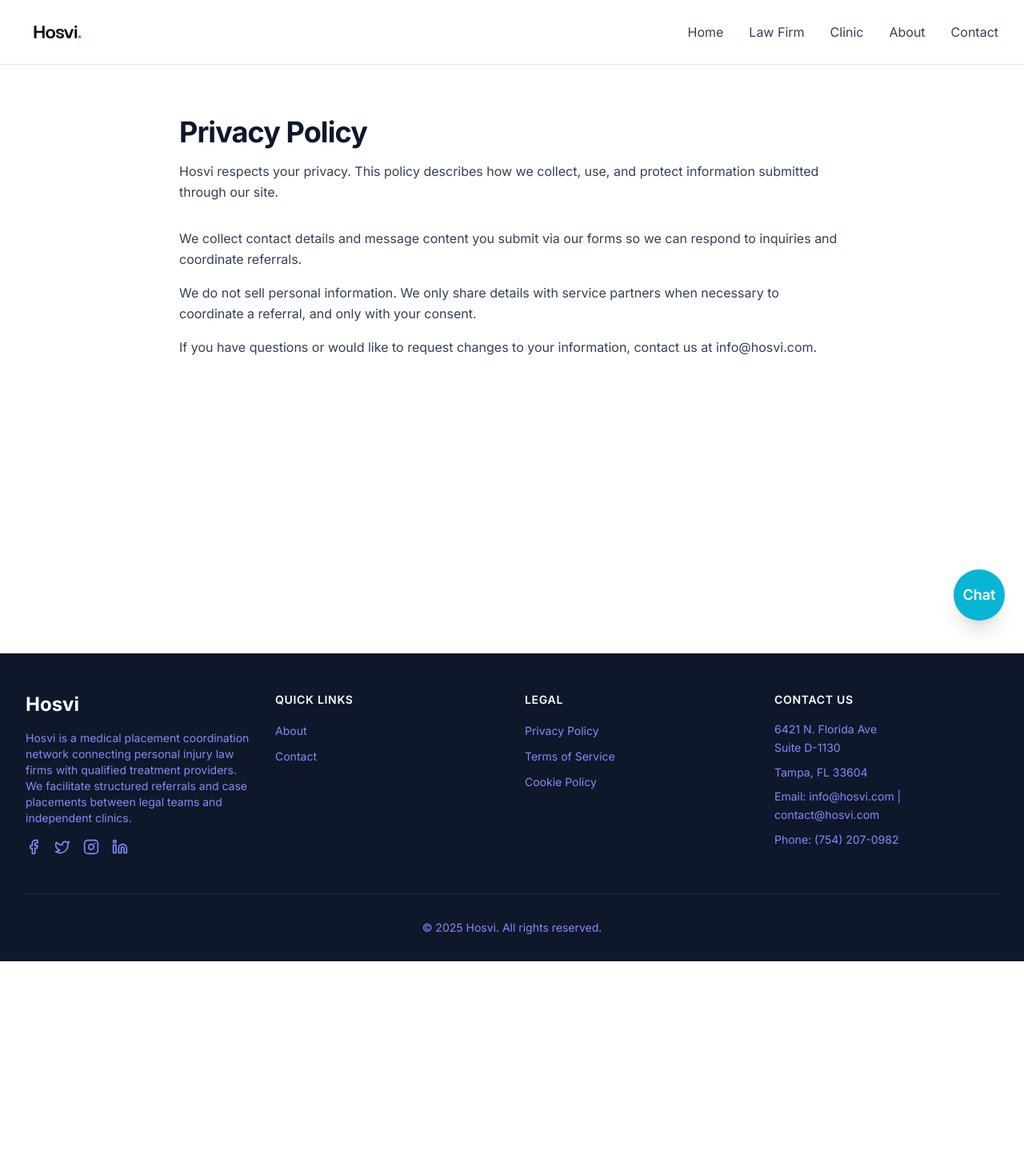
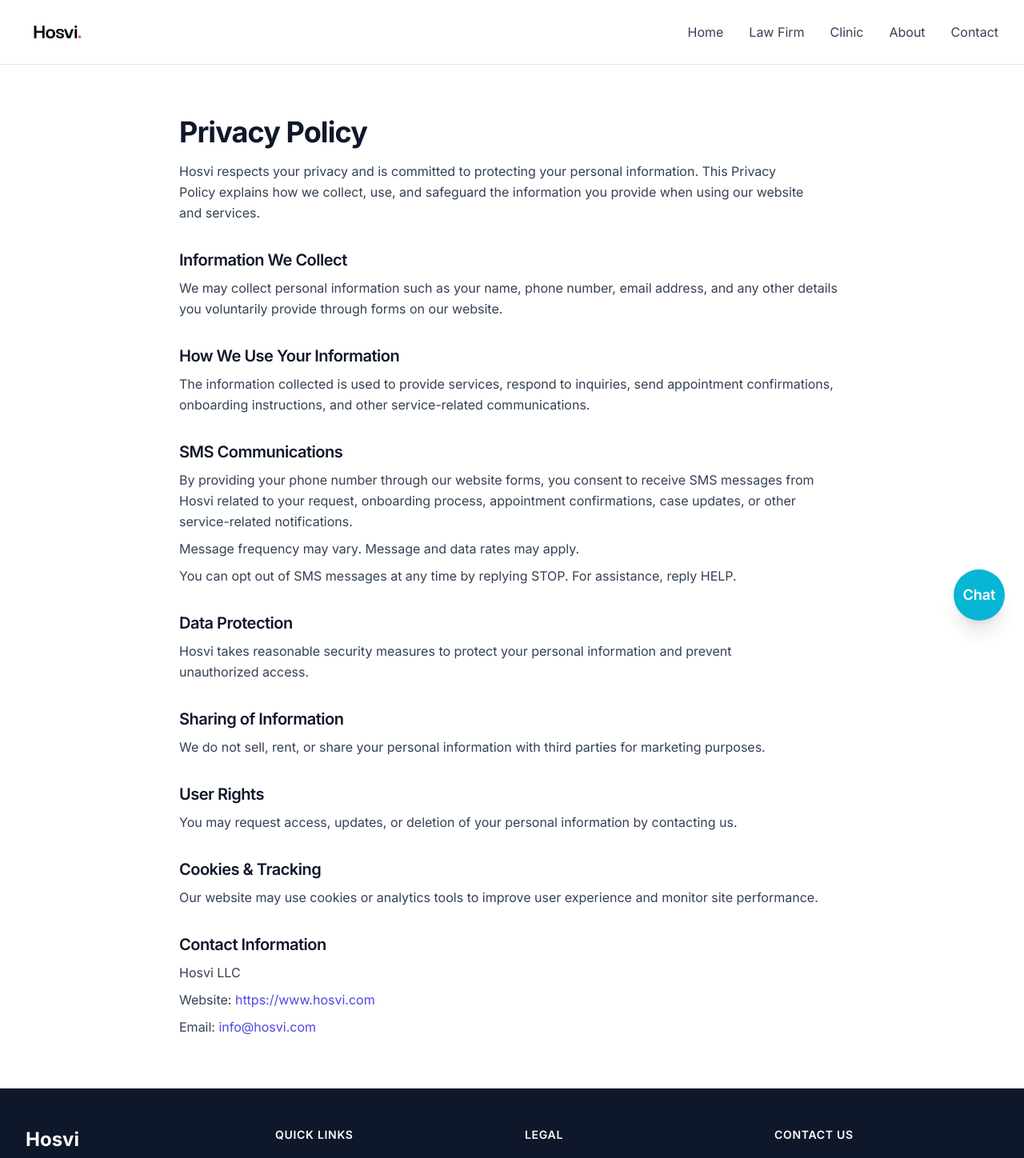
Before and after one commit to Iamsomatil/hosvi-marketing-agency, a Next.js app: page /privacy in a window 1280 px wide. Shown: the top 1448 px of the page at 80% size. Before the commit the page ends 1202 px from the top, so only its background shows below. Built offline with nearby package versions, Linux system fonts and the light colour scheme.

Commit message:
privacy policy

```diff
--- a/app/privacy/page.tsx
+++ b/app/privacy/page.tsx
@@ -12,23 +12,115 @@
       <section className="mx-auto max-w-4xl px-4 sm:px-6 lg:px-8 py-16">
         <h1 className="text-3xl sm:text-4xl font-bold">Privacy Policy</h1>
         <p className="mt-4 text-slate-700">
-          Hosvi respects your privacy. This policy describes how we collect,
-          use, and protect information submitted through our site.
+          Hosvi respects your privacy and is committed to protecting your
+          personal information. This Privacy Policy explains how we collect,
+          use, and safeguard the information you provide when using our website
+          and services.
         </p>
-        <div className="mt-8 space-y-4 text-slate-700">
-          <p>
-            We collect contact details and message content you submit via our
-            forms so we can respond to inquiries and coordinate referrals.
-          </p>
-          <p>
-            We do not sell personal information. We only share details with
-            service partners when necessary to coordinate a referral, and only
-            with your consent.
-          </p>
-          <p>
-            If you have questions or would like to request changes to your
-            information, contact us at info@hosvi.com.
-          </p>
+        <div className="mt-8 space-y-8 text-slate-700">
+          <div className="space-y-2">
+            <h2 className="text-xl font-semibold text-slate-900">
+              Information We Collect
+            </h2>
+            <p>
+              We may collect personal information such as your name, phone
+              number, email address, and any other details you voluntarily
+              provide through forms on our website.
+            </p>
+          </div>
+
+          <div className="space-y-2">
+            <h2 className="text-xl font-semibold text-slate-900">
+              How We Use Your Information
+            </h2>
+            <p>
+              The information collected is used to provide services, respond to
+              inquiries, send appointment confirmations, onboarding
+              instructions, and other service-related communications.
+            </p>
+          </div>
+
+          <div className="space-y-2">
+            <h2 className="text-xl font-semibold text-slate-900">
+              SMS Communications
+            </h2>
+            <p>
+              By providing your phone number through our website forms, you
+              consent to receive SMS messages from Hosvi related to your
+              request, onboarding process, appointment confirmations, case
+              updates, or other service-related notifications.
+            </p>
+            <p>Message frequency may vary. Message and data rates may apply.</p>
+            <p>
+              You can opt out of SMS messages at any time by replying STOP. For
+              assistance, reply HELP.
+            </p>
+          </div>
+
+          <div className="space-y-2">
+            <h2 className="text-xl font-semibold text-slate-900">
+              Data Protection
+            </h2>
+            <p>
+              Hosvi takes reasonable security measures to protect your personal
+              information and prevent unauthorized access.
+            </p>
+          </div>
+
+          <div className="space-y-2">
+            <h2 className="text-xl font-semibold text-slate-900">
+              Sharing of Information
+            </h2>
+            <p>
+              We do not sell, rent, or share your personal information with
+              third parties for marketing purposes.
+            </p>
+          </div>
+
+          <div className="space-y-2">
+            <h2 className="text-xl font-semibold text-slate-900">
+              User Rights
+            </h2>
+            <p>
+              You may request access, updates, or deletion of your personal
+              information by contacting us.
+            </p>
+          </div>
+
+          <div className="space-y-2">
+            <h2 className="text-xl font-semibold text-slate-900">
+              Cookies &amp; Tracking
+            </h2>
+            <p>
+              Our website may use cookies or analytics tools to improve user
+              experience and monitor site performance.
+            </p>
+          </div>
+
+          <div className="space-y-2">
+            <h2 className="text-xl font-semibold text-slate-900">
+              Contact Information
+            </h2>
+            <p>Hosvi LLC</p>
+            <p>
+              Website:{" "}
+              <a
+                href="https://www.hosvi.com"
+                className="text-indigo-600 hover:text-indigo-700"
+              >
+                https://www.hosvi.com
+              </a>
+            </p>
+            <p>
+              Email:{" "}
+              <a
+                href="mailto:info@hosvi.com"
+                className="text-indigo-600 hover:text-indigo-700"
+              >
+                info@hosvi.com
+              </a>
+            </p>
+          </div>
         </div>
       </section>
     </div>
--- a/app/terms/page.tsx
+++ b/app/terms/page.tsx
@@ -12,23 +12,85 @@
       <section className="mx-auto max-w-4xl px-4 sm:px-6 lg:px-8 py-16">
         <h1 className="text-3xl sm:text-4xl font-bold">Terms of Service</h1>
         <p className="mt-4 text-slate-700">
-          By using this website, you agree to these terms. Hosvi provides
-          referral coordination and case placement services only and does not
-          provide medical or legal advice.
+          By using the Hosvi website and services, you agree to the following
+          terms.
         </p>
-        <div className="mt-8 space-y-4 text-slate-700">
+        <div className="mt-8 space-y-8 text-slate-700">
+          <div className="space-y-2">
+            <h2 className="text-xl font-semibold text-slate-900">
+              SMS Communications
+            </h2>
             <p>
-            Information on this site is for general informational purposes. Any
-            treatment or legal guidance must come from licensed professionals.
+              By providing your phone number through forms on our website, you
+              consent to receive SMS messages from Hosvi related to service
+              updates, appointment confirmations, onboarding information, and
+              other relevant communications.
+            </p>
+            <p>Message frequency may vary.</p>
+            <p>Message and data rates may apply.</p>
+            <p>
+              You may opt out of receiving SMS messages at any time by replying
+              STOP. For assistance, reply HELP.
+            </p>
+          </div>
+
+          <div className="space-y-2">
+            <h2 className="text-xl font-semibold text-slate-900">
+              Carrier Disclaimer
+            </h2>
+            <p>Carriers are not liable for delayed or undelivered messages.</p>
+          </div>
+
+          <div className="space-y-2">
+            <h2 className="text-xl font-semibold text-slate-900">
+              Age Requirement
+            </h2>
+            <p>Users must be at least 18 years old to use our services.</p>
+          </div>
+
+          <div className="space-y-2">
+            <h2 className="text-xl font-semibold text-slate-900">
+              Customer Support
+            </h2>
+            <p>
+              If you have any questions about these terms, you may contact us
+              at:
             </p>
             <p>
-            You agree not to misuse the site, attempt unauthorized access, or
-            submit false or misleading information.
+              <a
+                href="mailto:info@hosvi.com"
+                className="text-indigo-600 hover:text-indigo-700"
+              >
+                info@hosvi.com
+              </a>
             </p>
             <p>
-            We may update these terms periodically. Continued use of the site
-            indicates acceptance of the updated terms.
+              <a
+                href="https://www.hosvi.com"
+                className="text-indigo-600 hover:text-indigo-700"
+              >
+                https://www.hosvi.com
+              </a>
             </p>
+          </div>
+
+          <div className="space-y-2">
+            <h2 className="text-xl font-semibold text-slate-900">
+              Privacy Policy
+            </h2>
+            <p>
+              Your use of our services is also governed by our Privacy Policy
+              available at:
+            </p>
+            <p>
+              <a
+                href="https://www.hosvi.com/privacy-policy"
+                className="text-indigo-600 hover:text-indigo-700"
+              >
+                https://www.hosvi.com/privacy-policy
+              </a>
+            </p>
+          </div>
         </div>
       </section>
     </div>
```
Lines whose indentation alone changed are shown as unchanged.
